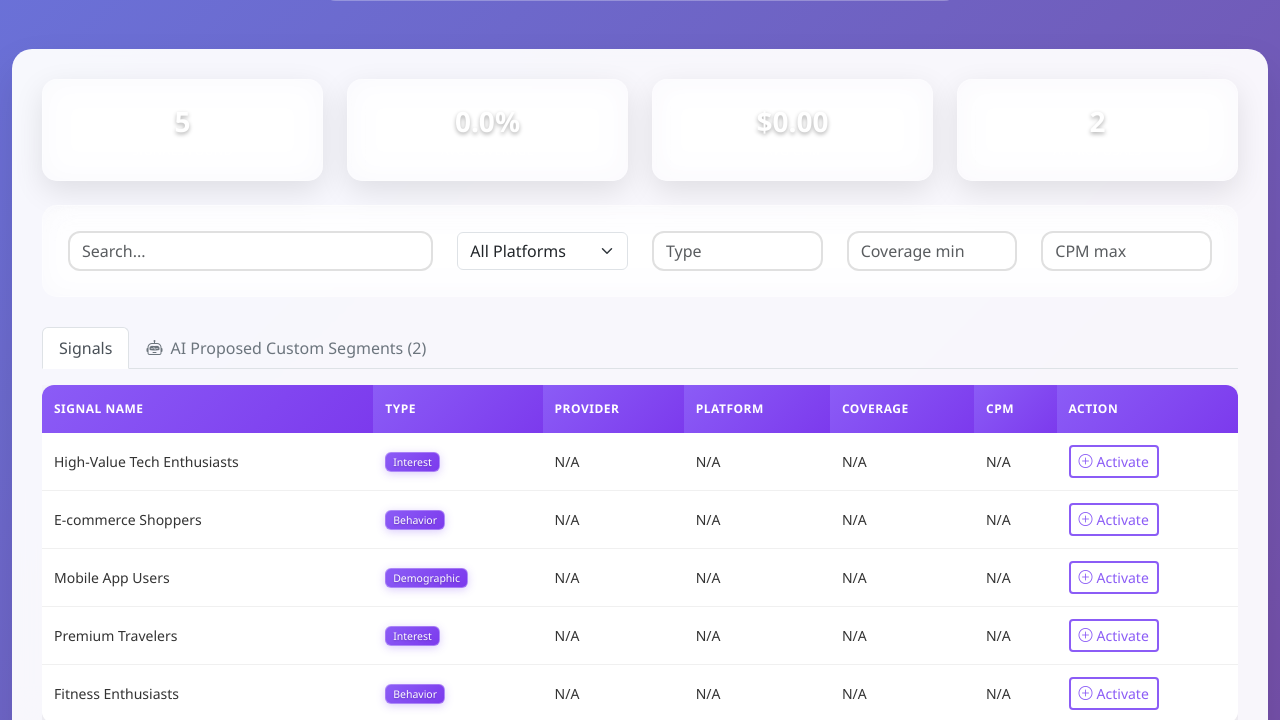
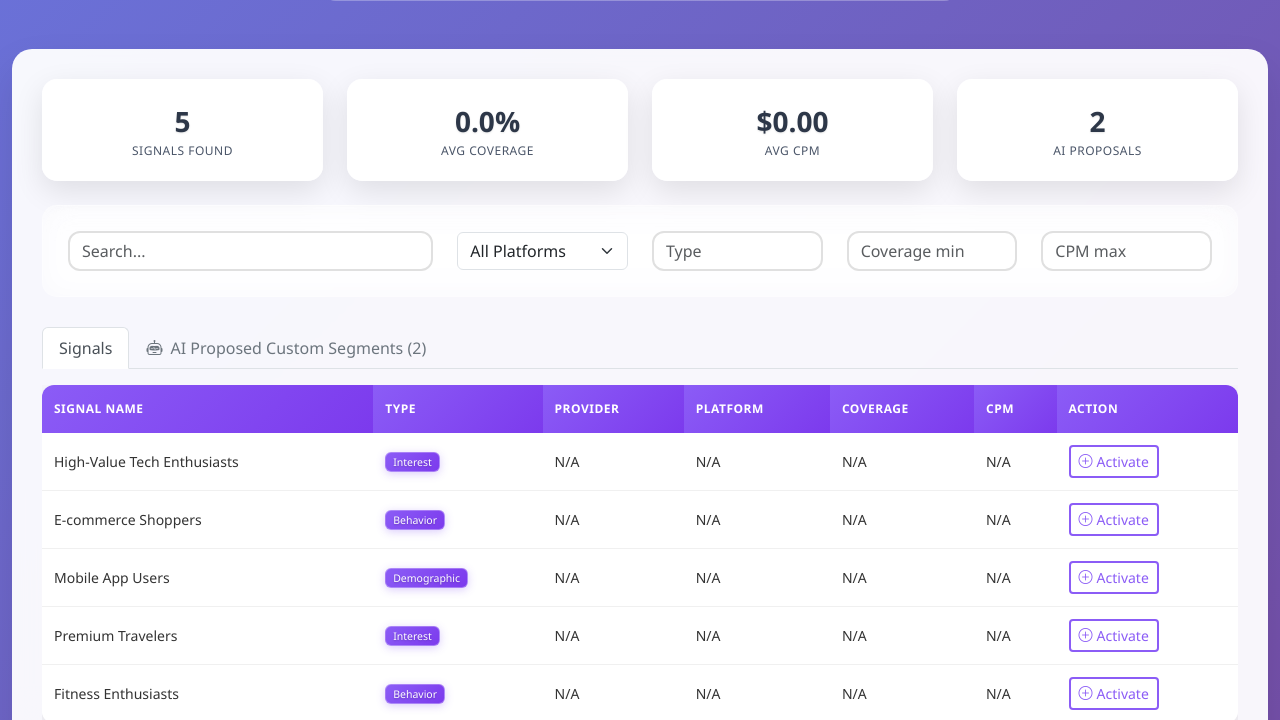
Before and after one commit to tescoboy/agentic-future-3, a plain HTML site: page index.html in a window 1280 px wide. Both pictures are taken after typing "Sample" into the empty fields and a click on the button "Search". Shown: the part 804-1524 px from the top of the page. Drawn offline with nearby package versions, Linux system fonts and the light colour scheme; no server answers.

Commit message:
Fix metrics cards text legibility - change from white on white to dark text on white background

```diff
--- a/styles.css
+++ b/styles.css
@@ -192,28 +192,29 @@ body {
 
 /* Metrics box styles */
 .metrics-box {
-    background: rgba(255, 255, 255, 0.15);
+    background: rgba(255, 255, 255, 0.95);
     backdrop-filter: blur(15px);
     border: 1px solid rgba(255, 255, 255, 0.3);
     border-radius: 15px;
     padding: 20px;
     text-align: center;
     box-shadow: 0 10px 30px rgba(0, 0, 0, 0.1);
-    color: white;
+    color: #333;
 }
 
 .metrics-box .metric-value {
     font-size: 28px;
     font-weight: bold;
-    color: white;
-    text-shadow: 0 2px 4px rgba(0, 0, 0, 0.3);
+    color: #2d3748;
+    text-shadow: 0 1px 2px rgba(0, 0, 0, 0.1);
 }
 
 .metrics-box .metric-label {
     font-size: 12px;
-    color: rgba(255, 255, 255, 0.9);
+    color: #4a5568;
     text-transform: uppercase;
     letter-spacing: 0.5px;
+    font-weight: 500;
 }
 
 /* Search controls styles */
```
